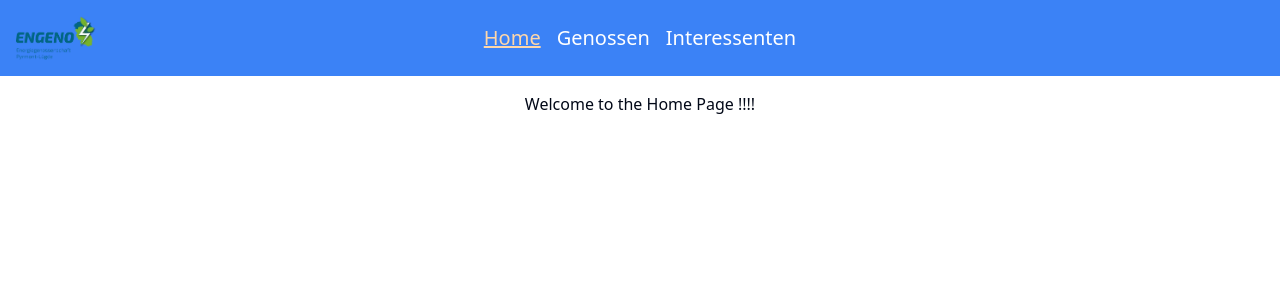
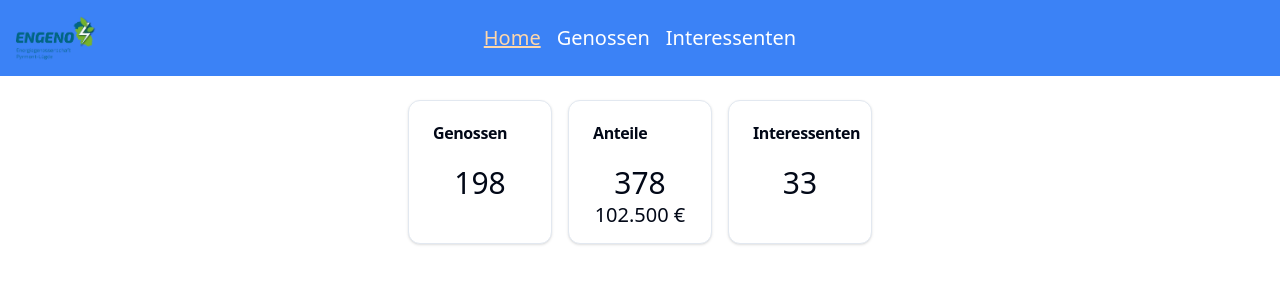
Before and after one commit to ubrocki/engeno-members-web, a React (Vite) app: page / in a window 1280 px wide. Shown: the top 300 px of the page. Built offline with nearby package versions, Linux system fonts and the light colour scheme.

Commit message:
A nice homepage

```diff
--- a/src/components/Search.tsx
+++ b/src/components/Search.tsx
@@ -45,7 +45,7 @@ const Search: React.FC<SearchProps> = ({
         <input
           type="search"
           placeholder={placeholder}
-          className="border border-gray-300 mr-2 pt-1 pb-1 pl-2 rounded-md w-60"
+          className="border border-gray-300 mr-2 pt-1 pb-1 pl-2 pr-2 rounded-md w-60"
           defaultValue={initialSearchTerm ?? ""}
           ref={searchElement}
           onInput={handleInput}
--- a/src/pages/HomePage.tsx
+++ b/src/pages/HomePage.tsx
@@ -1,12 +1,37 @@
+import { Card, CardContent, CardHeader, CardTitle } from "@/components/ui/card";
 import React from "react";
 
 interface HomePageProps {}
 
 const HomePage: React.FC<HomePageProps> = () => {
   return (
-    <div>
-      <h1>Welcome to the Home Page !!!!</h1>
-    </div>
+    <section className="flex">
+      <Card className="m-2 h-36 w-36">
+        <CardHeader>
+          <CardTitle>Genossen</CardTitle>
+        </CardHeader>
+        <CardContent className="flex justify-center">
+          <h2 className="text-3xl">198</h2>
+        </CardContent>
+      </Card>
+      <Card className="m-2 h-36 w-36">
+        <CardHeader>
+          <CardTitle>Anteile</CardTitle>
+        </CardHeader>
+        <CardContent className="flex flex-col justify-center items-center">
+          <h2 className="text-3xl">378</h2>
+          <h1 className="text-xl">102.500 €</h1>
+        </CardContent>
+      </Card>
+      <Card className="m-2 h-36 w-36">
+        <CardHeader>
+          <CardTitle>Interessenten</CardTitle>
+        </CardHeader>
+        <CardContent className="flex justify-center">
+          <h2 className="text-3xl">33</h2>
+        </CardContent>
+      </Card>
+    </section>
   );
 };
 
```
